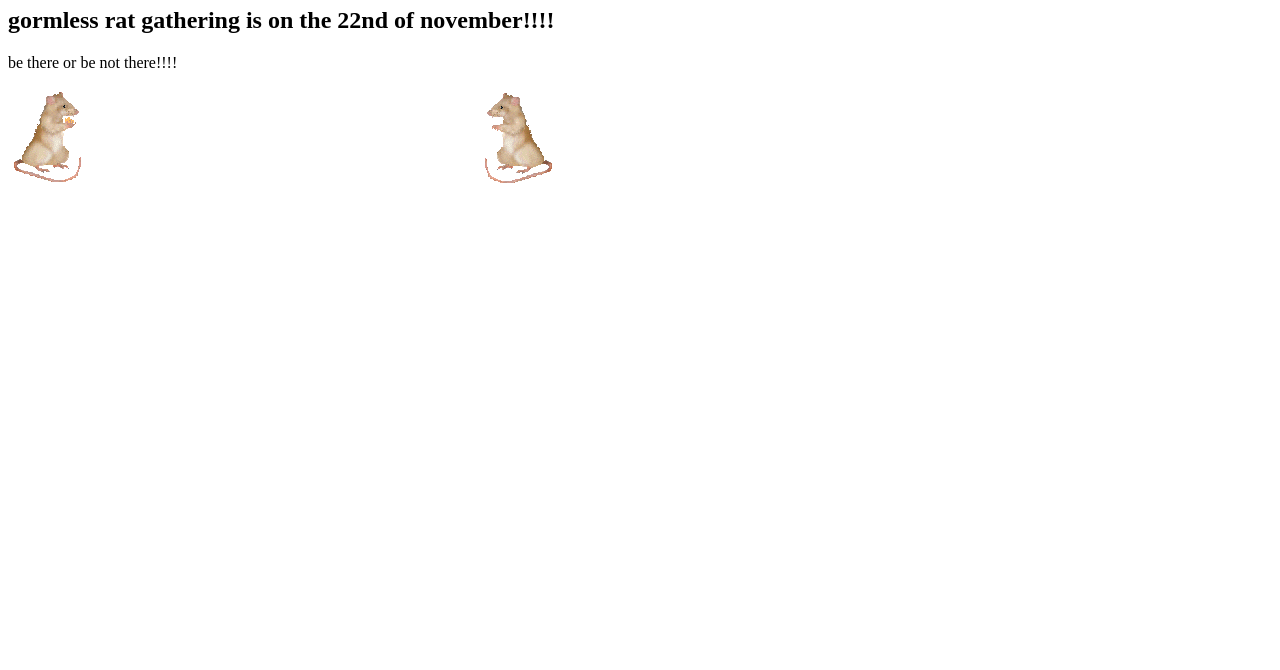
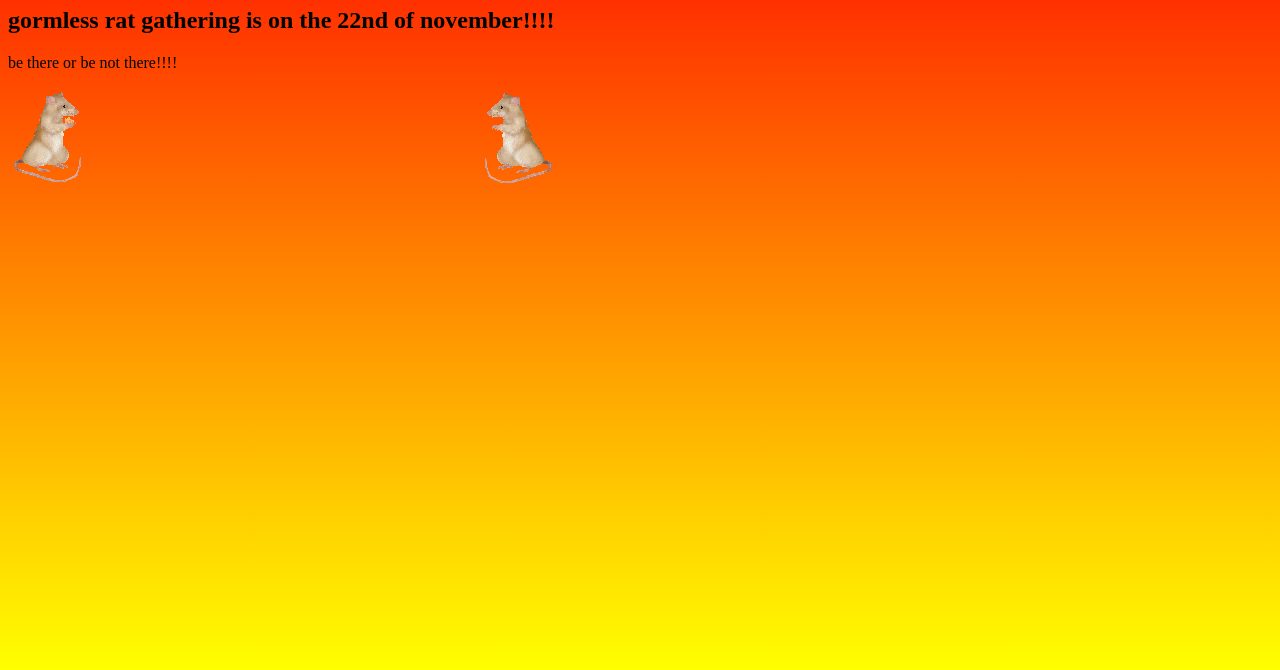
Before and after one commit to piers-dev/rats-news, a plain HTML site: page index.html in a window 1280 px wide. Shown: the part 158-828 px from the top of the page. Drawn offline with Linux system fonts and the light colour scheme.

Commit message:
moved CSS to it's own file >:)

```diff
--- /dev/null
+++ b/index.css
@@ -0,0 +1,4 @@
+.rat-body {
+    height: calc(100svh);
+    background: linear-gradient(to bottom, red, yellow);
+}
--- a/index.html
+++ b/index.html
@@ -1,13 +1,8 @@
 <!DOCTYPE html>
-<style>
-    .rat-body {
-        height: calc(100svh);
-        background-color: linear-gradient(to bottom, red, yellow);
-    }
-</style>
 
 <head>
     <title>rats news</title>
+    <link rel="stylesheet" href="index.css"/>
 </head>
 
 <body class="rat-body">
```
